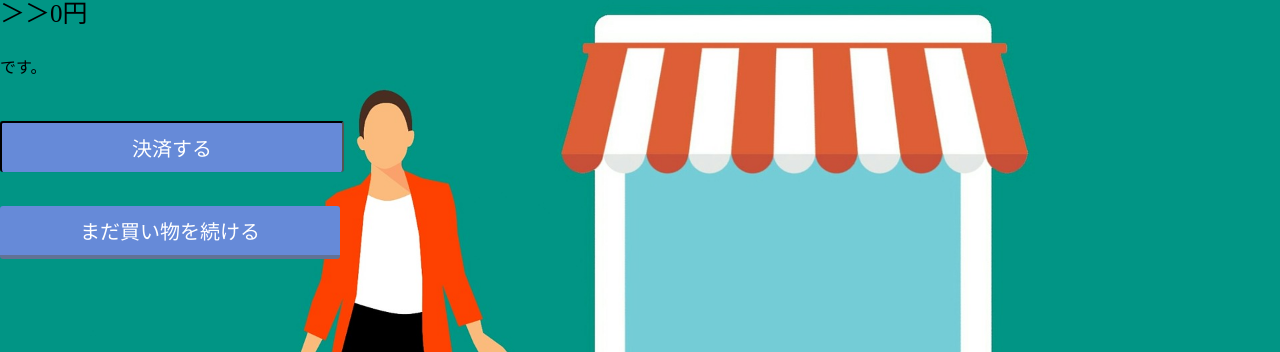
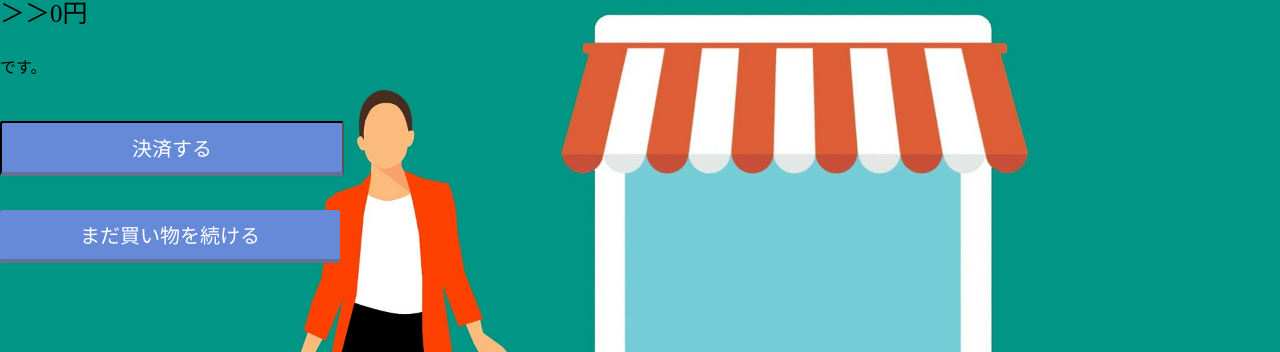
Before and after one commit to DeMiA814/Django-Playground, a Django app: page /ecom/pay.html in a window 1280 px wide, while the restyled element is pressed. Shown: the part 112-464 px from the top of the page. Run offline with Django 3.2, Linux system fonts and the light colour scheme; data comes from the database, SQL or seed files in the repository.

Commit message:
Update style.css

```diff
--- a/ecom/static/ecom/css/style.css
+++ b/ecom/static/ecom/css/style.css
@@ -43,7 +43,6 @@
   -webkit-transform: translateY(4px);
   transform: translateY(4px);/*下に動く*/
   box-shadow: 0px 0px 1px rgba(0, 0, 0, 0.2);/*影を小さく*/
-  border-bottom: none;
 }
 .product-contents{clear:both;width:100%;margin-top: 50px;}
 .product-name {font-size:50px;}
@@ -76,7 +75,6 @@
   -webkit-transform: translateY(4px);
   transform: translateY(4px);/*下に動く*/
   box-shadow: 0px 0px 1px rgba(0, 0, 0, 0.2);/*影を小さく*/
-  border-bottom: none;
 }
 
 body {
```
